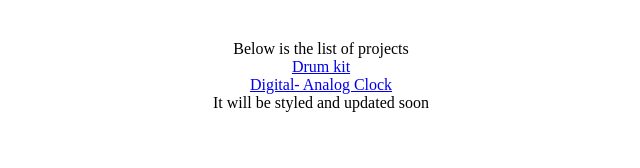
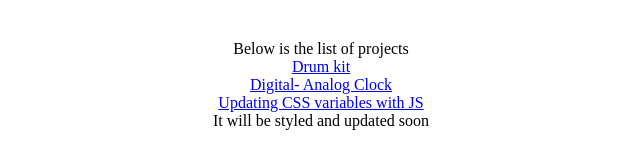
Before and after one commit to srivenkat13/JS30, a plain HTML site: page index.html in a window 1280 px wide. Shown: the whole page, without its empty margins (319-959 px from the left). Drawn offline with Linux system fonts and the light colour scheme.

Commit message:
updating main index.html file

```diff
--- a/index.html
+++ b/index.html
@@ -14,6 +14,8 @@
     <a href="01 - JavaScript Drum kit/">Drum kit</a>
     <br>
     <a href="02-Digital-Analog-clock/">Digital- Analog Clock</a>
+    <br>
+    <a href="03-CSS-variables/"> Updating CSS variables with JS </a>
     <footer>It will be styled and updated soon</footer>
 </body>
 </html>
```
